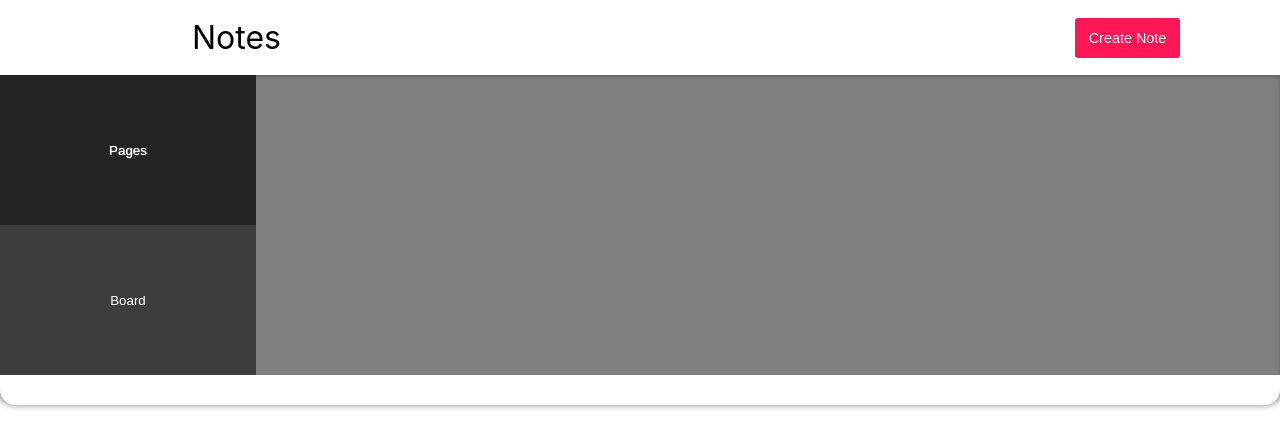
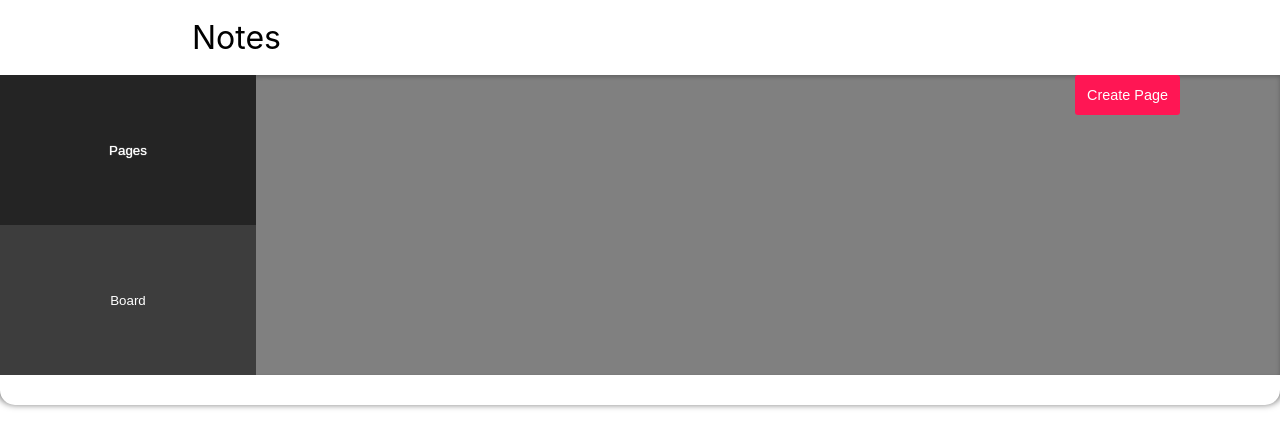
Before and after one commit to Flakari/notes, a React (Create React App) app: page / in a window 1280 px wide. Both pictures are taken after a click on the element "Expand Menu". Shown: the top 448 px of the page. Built offline with nearby package versions, Linux system fonts and the light colour scheme.

Commit message:
Move Add Note button to separate component
Also moved the Add Note button to the appropriate menu inside the
menu container and out of the header. The button to create note boards
also uses this new component.

```diff
--- a/src/components/Header/Header.module.css
+++ b/src/components/Header/Header.module.css
@@ -13,23 +13,6 @@
     margin: 0 auto;
 }
 
-#CreateNote {
-    position: absolute;
-    background-color: #ff1654;
-    color: white;
-    font-size: 0.9em;
-    border: none;
-    border-radius: 3px;
-    cursor: pointer;
-    height: 40px;
-    width: 105px;
-    right: 100px;
-}
-
-#CreateNote:hover {
-    background-color: #dd003b;
-}
-
 #TitleContainer {
     font-size: 2em;
     text-align: left;
--- a/src/components/Header/Header.tsx
+++ b/src/components/Header/Header.tsx
@@ -1,5 +1,5 @@
 import classes from './Header.module.css';
-import { useDispatch, useSelector } from 'react-redux';
+import { useSelector } from 'react-redux';
 
 import Title from '../../containers/Title/Title';
 
@@ -9,18 +9,12 @@ export const Header = () => {
         if (state.board.currentBoardId !== '') return state.board.currentBoardId;
         return '';
     });
-    const dispatch = useDispatch();
-
-    const clickHandler = () => {
-        dispatch({ type: 'CREATE_PAGE' });
-    };
 
     return (
         <header id={classes.MainHeader}>
             <div id={classes.TitleContainer}>
                 {currentId !== '' ? <Title key={currentId} id={currentId} /> : <p>Notes</p>}
             </div>
-            <button id={classes.CreateNote} onClick={clickHandler}>Create Note</button>
         </header>
     );
 };
--- /dev/null
+++ b/src/components/MenuContainer/AddButton/AddButton.module.css
@@ -0,0 +1,17 @@
+.AddButton {
+    position: fixed;
+    background-color: #ff1654;
+    color: white;
+    font-size: 0.9em;
+    border: none;
+    border-radius: 3px;
+    cursor: pointer;
+    height: 40px;
+    width: 105px;
+    right: 100px;
+    top: 0;
+}
+
+.AddButton:hover {
+    background-color: #dd003b;
+}
--- /dev/null
+++ b/src/components/MenuContainer/AddButton/AddButton.tsx
@@ -0,0 +1,18 @@
+import { useDispatch } from "react-redux";
+import classes from './AddButton.module.css';
+
+interface PropTypes {
+    type: 'Page' | 'Board';
+}
+
+const AddButton = (props: PropTypes) => {
+    const dispatch = useDispatch();
+
+    const clickHandler = () => {
+        dispatch({ type: `CREATE_${props.type.toUpperCase()}` });
+    }
+
+    return <button className={classes.AddButton} onClick={clickHandler}>Create {props.type}</button>
+}
+
+export default AddButton;
--- a/src/components/BoardMenu/BoardMenu.tsx
+++ b/src/components/MenuContainer/BoardMenu/BoardMenu.tsx
@@ -1,6 +1,7 @@
 import { useSelector, useDispatch } from 'react-redux'
 
-import State from '../../store/combinedState';
+import State from '../../../store/combinedState';
+import AddButton from '../AddButton/AddButton';
 
 interface PropTypes {
     props: { containerToggle: () => void };
@@ -17,10 +18,6 @@ const BoardMenu = (props: PropTypes) => {
         dispatch({ type: 'HIDE_PAGE' });
     };
 
-    const createBoard = () => {
-        dispatch({ type: 'CREATE_BOARD' });
-    };
-
     return (
         <div>
             <ul>
@@ -33,7 +30,7 @@ const BoardMenu = (props: PropTypes) => {
                     );
                 })}
             </ul>
-            <button onClick={createBoard}>Create New Board</button>
+            <AddButton type='Board' />
         </div>
     );
 };
--- a/src/components/MenuContainer/MenuContainer.tsx
+++ b/src/components/MenuContainer/MenuContainer.tsx
@@ -1,8 +1,8 @@
 import { useState, useRef } from 'react';
 import { Transition } from 'react-transition-group';
 
-import PageMenu from '../PageMenu/PageMenu';
-import BoardMenu from '../BoardMenu/BoardMenu';
+import PageMenu from './PageMenu/PageMenu';
+import BoardMenu from './BoardMenu/BoardMenu';
 import classes from './MenuContainer.module.css';
 
 const MenuContainer = () => {
--- a/src/components/PageMenu/PageMenu.tsx
+++ b/src/components/MenuContainer/PageMenu/PageMenu.tsx
@@ -1,7 +1,8 @@
 import { connect } from 'react-redux';
 import { Dispatch } from 'redux';
 
-import { Page } from '../../store/pageReducer';
+import { Page } from '../../../store/pageReducer';
+import AddButton from '../AddButton/AddButton';
 import classes from './PageMenu.module.css';
 
 interface PropTypes {
@@ -32,8 +33,8 @@ const PageMenu = (props: PropTypes) => {
                     );
                 })}
             </ul>
+            <AddButton type='Page' />
         </div>
-
     );
 };
 
```
Also changed, not shown: src/components/MenuContainer/PageMenu/PageMenu.module.css (renamed from src/components/PageMenu/PageMenu.module.css), 1 other file (tests, documents, lock files or other folders).
